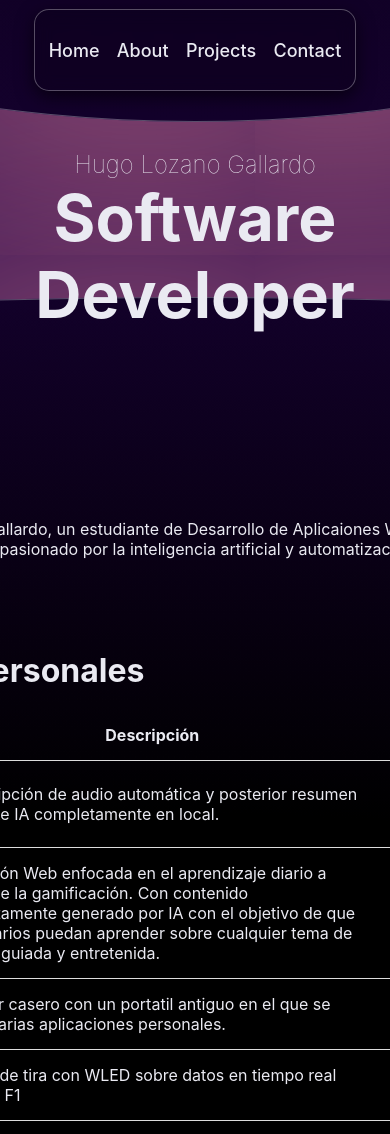
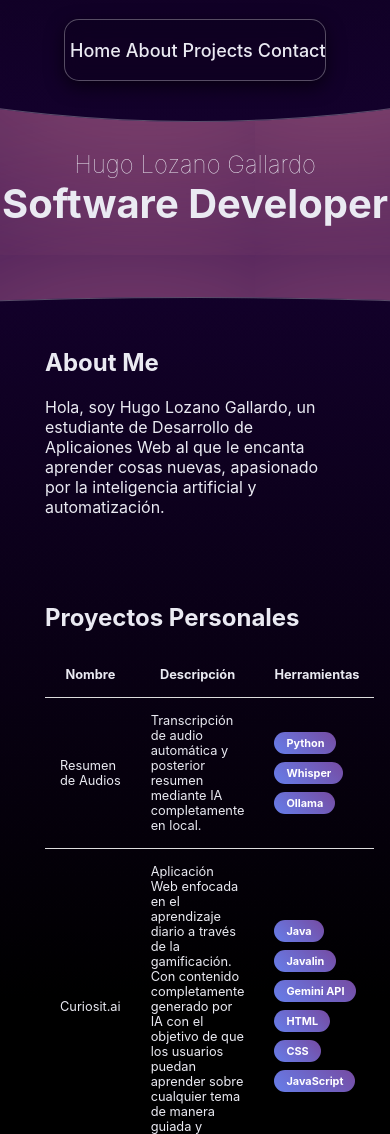
Before and after one commit to 22wito/Porfolio, a plain HTML site: page html.html in a window 390 px wide. Shown: the top 1134 px of the page. Drawn offline with Linux system fonts and the light colour scheme.

Commit message:
Web responsive

```diff
--- a/css.css
+++ b/css.css
@@ -152,6 +152,7 @@ footer{
   align-items: center;
   color: #eaeaf2;
   z-index: 10;
+  border-top: 1px solid rgba(255, 255, 255, 0.1);
 }
 
 table {
@@ -239,4 +240,40 @@ button{
     align-items: center;
     gap: 10px;
   }
+  .SD{
+
+    font-size: 250%;
+  }
+  section{
+    width: 400px
+  }
+  .circulo_abajo{
+    min-height: 2000px;
+  }
+
 }
+
+@media (max-width: 400px) {
+  nav {
+    width: 250px;
+    height:60px;
+    padding: 0 5px;
+
+  }
+  nav ul{
+    gap: 5px;
+  }
+  section{
+    width: 300px
+  }
+ main h2{
+    font-size: 150%;
+  }
+  .circulo_abajo{
+    min-height: 2150px;
+  }
+  td, th{
+    font-size: 80%;
+  }
+
+}
```
